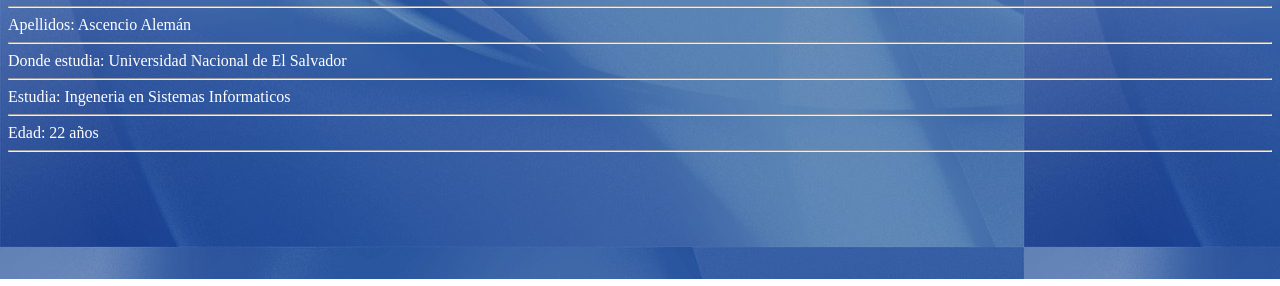
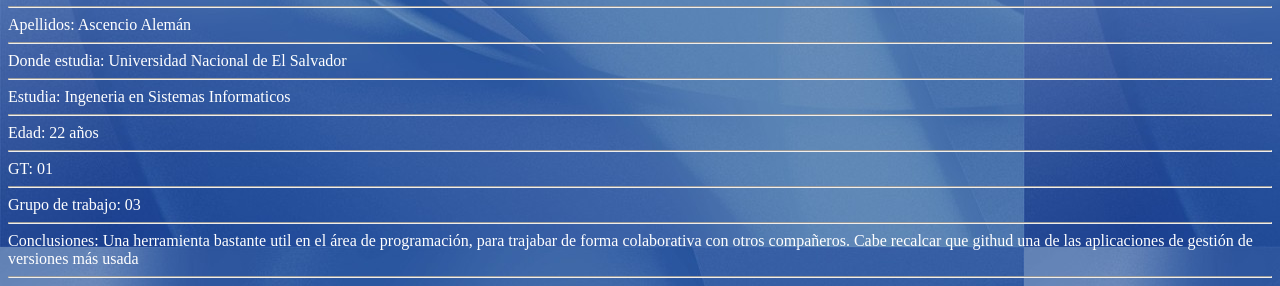
Before and after one commit to manuel0406/guia21c, a plain HTML site: page index.html in a window 1280 px wide. Shown: the part 521-807 px from the top of the page. Drawn offline with Linux system fonts and the light colour scheme.

Commit message:
Update index.html

```diff
--- a/index.html
+++ b/index.html
@@ -74,6 +74,15 @@
     <label for="nombre" class="form-label fw-bold">Edad: </label>
     <span>22 años</span>
     <hr>
+    <label for="nombre" class="form-label fw-bold">GT: </label>
+    <span>01</span>
+    <hr>
+    <label for="nombre" class="form-label fw-bold">Grupo de trabajo: </label>
+    <span>03</span>
+    <hr>
+    <label for="nombre" class="form-label fw-bold">Conclusiones: </label>
+    <span>Una herramienta bastante util en el área de programación, para trajabar de forma colaborativa con otros compañeros. Cabe recalcar que githud una de las aplicaciones de gestión de versiones más usada</span>
+    <hr>
 
 </div>
 </BODY>
```
